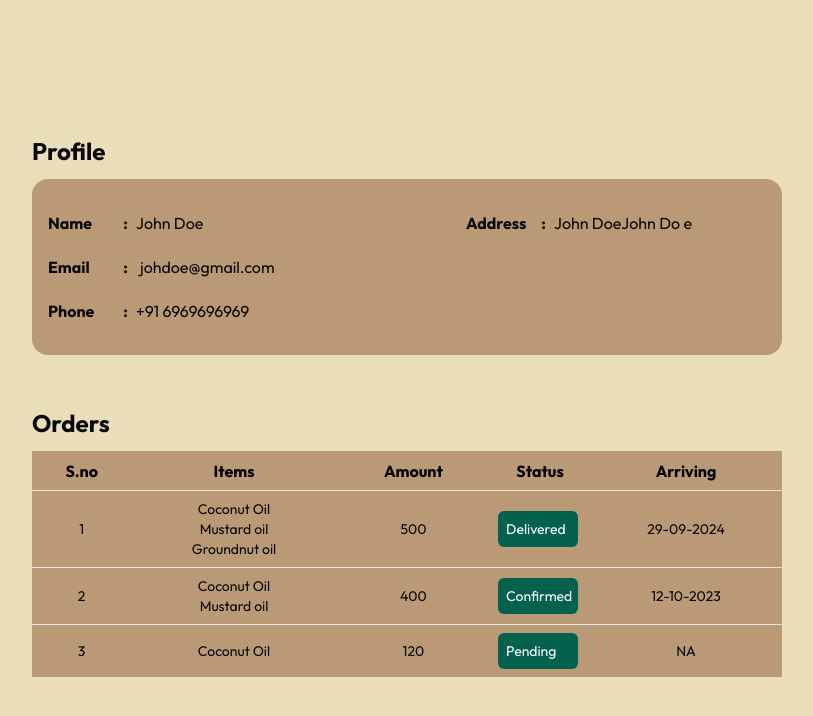
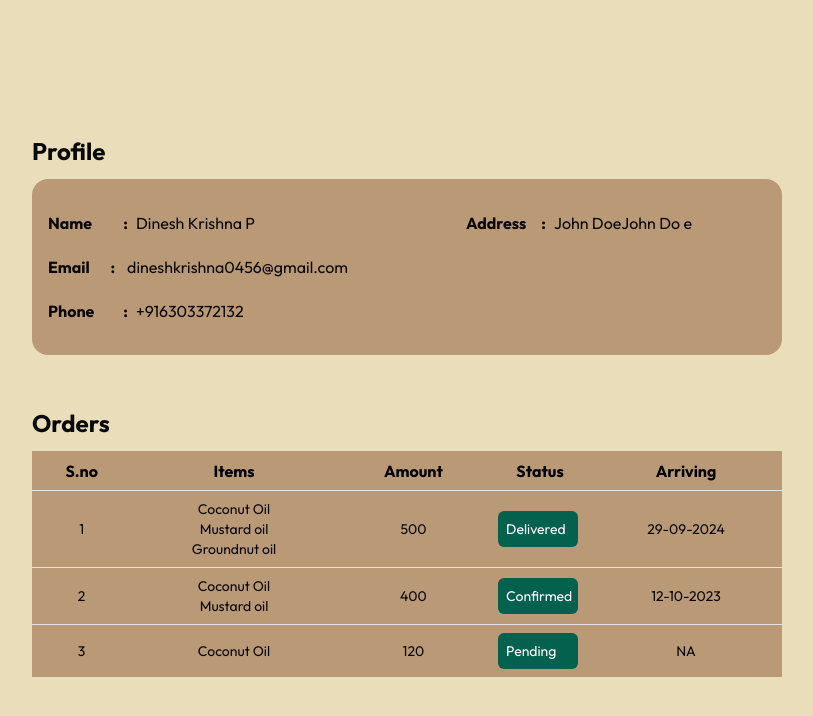
Before and after one commit to dineshkrishna006/mahoksh, a Next.js app: page /profile in a window 1280 px wide. Shown: the top 716 px of the page, without its empty margins (233-1046 px from the left). Built offline with nearby package versions, Linux system fonts and the light colour scheme.

Commit message:
profilepage

```diff
--- a/components/profile.tsx
+++ b/components/profile.tsx
@@ -34,6 +34,12 @@ export function Profile() {
       status: "Pending",
     },
   ];
+  const profiledate = {
+    name: "Dinesh Krishna P",
+    email: "dineshkrishna0456@gmail.com",
+    phone: "+916303372132",
+  };
+
   return (
     <div className="w-full bg-mbackg font-out flex flex-col gap-10 ">
       <div>
@@ -45,21 +51,21 @@ export function Profile() {
                 <p>Name</p>
                 <p>:</p>
               </div>
-              <p>John Doe</p>
+              <p>{profiledate.name}</p>
             </div>
             <div className="w-[300px] flex justify-start gap-2  items-center">
               <div className="w-[80px] flex justify-between font-[520]">
                 <p>Email</p>
                 <p>:</p>
               </div>
-              <p className="pl-1">johdoe@gmail.com</p>
+              <p className="pl-1">{profiledate.email}</p>
             </div>
             <div className="w-[300px] flex justify-start gap-2  items-center">
               <div className="w-[80px] flex justify-between font-[520]">
                 <p>Phone</p>
                 <p>:</p>
               </div>
-              <p>+91 6969696969</p>
+              <p>{profiledate.phone}</p>
             </div>
           </div>
 
```
